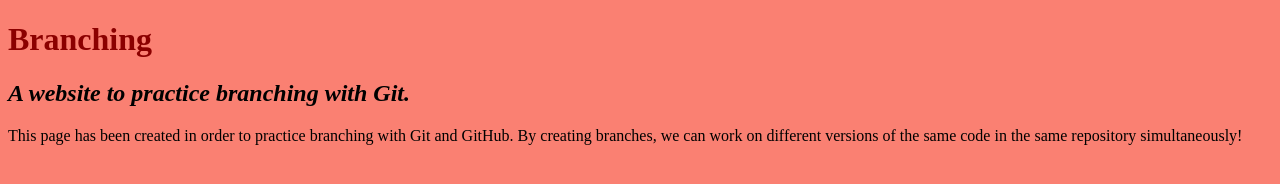
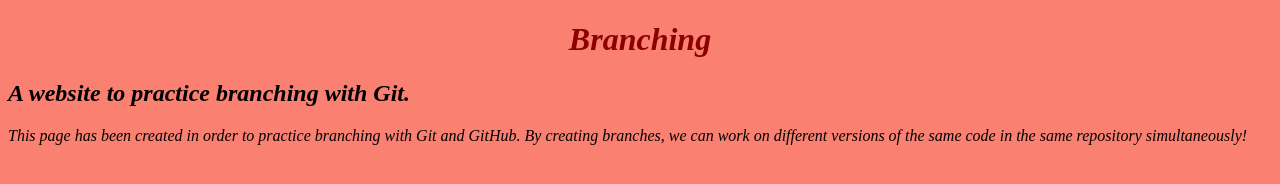
Before and after one commit to Deep98Parmar/my-first-website, a plain HTML site: page branching-website.html in a window 1280 px wide. Drawn offline with Linux system fonts and the light colour scheme.

Commit message:
branchin pracitce

```diff
--- a/css/style.css
+++ b/css/style.css
@@ -1,5 +1,5 @@
-h1{color:darkred;text-align;center;}
+h1{color:darkred;text-align:center;}
 h2{font-style: italic;align-items:
 color:red;}
 p{color:chrimson;}
-body{background-color: salmon;}
+body{background-color: salmon;font-style: italic;align-items: center;}
```
